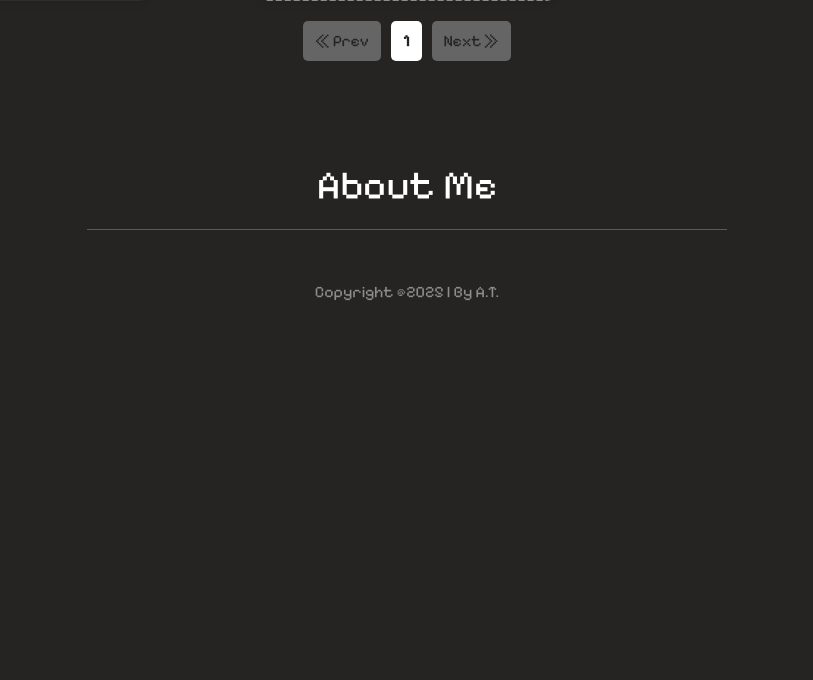
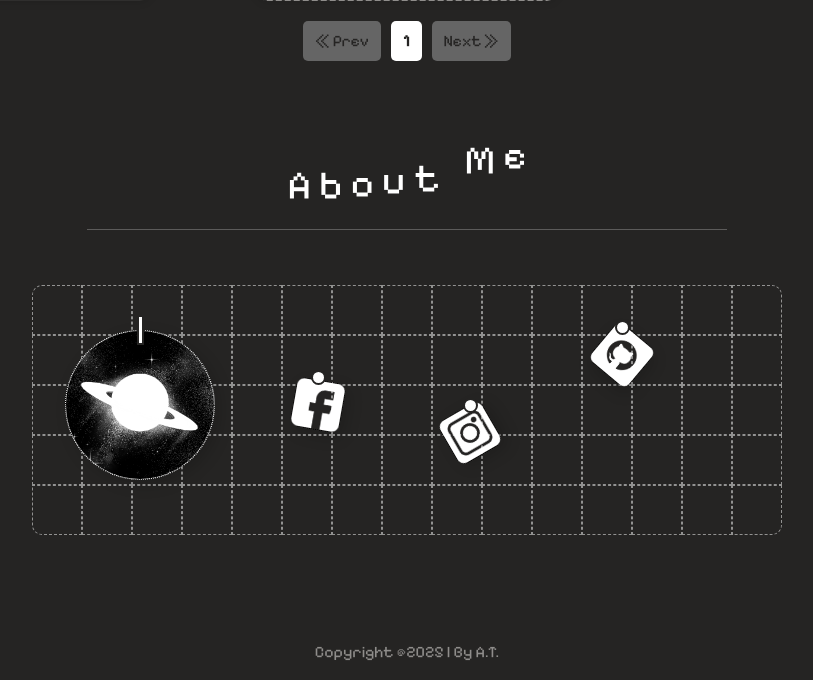
Before and after one commit to thuolala/artworks, a PHP site: page /index.html in a window 1280 px wide. Shown: the part 1038-1718 px from the top of the page, without its empty margins (233-1046 px from the left). Before the commit the page ends 1338 px from the top, so only its background shows below. Run offline with PHP 8.4, Linux system fonts and the light colour scheme.

Commit message:
about section

```diff
--- /dev/null
+++ b/anime.js
@@ -0,0 +1,12 @@
+document.addEventListener("DOMContentLoaded", function () {
+    anime({
+        targets: '.welcome span',
+        translateY: [
+            { value: -30, easing: 'easeOutBounce', duration: 300 }, // Moves up
+            { value: 0, easing: 'easeOutBounce', duration: 300, delay: 70 } // Comes down
+        ],
+        delay: (_, i) => i * 50, // Staggered effect for each letter
+        loop: true,
+        loopDelay: 500 // Small pause before repeating
+    });
+});
--- a/index.html
+++ b/index.html
@@ -18,6 +18,11 @@
     <script src="https://code.jquery.com/jquery-3.6.0.min.js"></script>
     <script src="https://cdnjs.cloudflare.com/ajax/libs/font-awesome/6.0.0-beta3/js/all.min.js"></script>
     <script src="https://stackpath.bootstrapcdn.com/bootstrap/4.5.2/js/bootstrap.bundle.min.js"></script>
+    <script src="https://cdnjs.cloudflare.com/ajax/libs/animejs/3.2.1/anime.min.js"></script>
+
+    <!-- Load main.js after everything is ready -->
+    <script src="./anime.js"></script>
+    <script src="./hanging.js"></script>
     <script src="./main.js"></script>
 
 </head>
@@ -63,7 +68,17 @@
 
     <!--ARTWORKS SECTION-->
     <div class="info">
-        <h5 class="welcome">My Comics</h5>
+        <h5 class="welcome">
+            <span>M</span>
+            <span>y</span>
+            <span>&nbsp;</span>
+            <span>C</span>
+            <span>o</span>
+            <span>m</span>
+            <span>i</span>
+            <span>c</span>
+            <span>s</span>
+        </h5>
         <hr class="line">
     </div>
     <div class="container-fluid" id="artworks">
@@ -144,10 +159,55 @@
 
     <!--ABOUT SECTION-->
     <div class="info">
-        <h5 class="welcome">About Me</h5>
+        <h5 class="welcome">
+            <span>A</span>
+            <span>b</span>
+            <span>o</span>
+            <span>u</span>
+            <span>t</span>
+            <span>&nbsp;</span>
+            <span>M</span>
+            <span>e</span>
+        </h5>
         <hr class="line">
     </div>
+
     <div class="container-fluid" id="about">
+        <div class="fence">
+            <script>
+                const fence = document.querySelector('.fence');
+                for (let i = 0; i < 75; i++) { // 10x10 Grid = 100 squares
+                    let square = document.createElement('div');
+                    square.className = 'square';
+                    fence.appendChild(square);
+                }
+            </script>
+
+            <div class="hanging-container">
+                <div class="hanging-picture">
+                    <img src="./avatar.png" alt="Hanging Artwork">
+                </div>
+            </div>
+
+            <div class="social-container" id="facebookContainer">
+                <div class="social-picture" style="transform: rotate(10deg);" onclick="openFacebook()">
+                    <img src="./facebook.png" alt="Hanging Artwork">
+                </div>
+            </div>
+
+            <div class="social-container" id="instagramContainer">
+                <div class="social-picture" style="transform: rotate(-30deg);" onclick="openInstagram()">
+                    <img src="./instagram.png" alt="Hanging Artwork">
+                </div>
+            </div>
+
+            <div class="social-container" id="githubContainer">
+                <div class="social-picture" style="transform: rotate(40deg);" onclick="openGithub()">
+                    <img src="./github.png" alt="Hanging Artwork">
+                </div>
+            </div>
+
+        </div>
     </div>
 
     <footer>
--- a/main.js
+++ b/main.js
@@ -1,3 +1,30 @@
+document.addEventListener("DOMContentLoaded", function () {
+    const squares = document.querySelectorAll(".square");
+    const columns = 15; // Number of columns
+    const rows = 5; // Number of rows
+
+    const corners = [0, columns - 1, (rows - 1) * columns, (rows * columns) - 1];
+
+    corners.forEach((index, i) => {
+        if (i === 0) squares[index].style.borderRadius = "10px 0 0 0"; // Top-left
+        if (i === 1) squares[index].style.borderRadius = "0 10px 0 0"; // Top-right
+        if (i === 2) squares[index].style.borderRadius = "0 0 0 10px"; // Bottom-left
+        if (i === 3) squares[index].style.borderRadius = "0 0 10px 0"; // Bottom-right
+    });
+});
+
+function openFacebook() {
+    window.open("https://www.facebook.com/thulovesanji", "_blank"); // Open Facebook page
+}
+
+function openInstagram() {
+    window.open("https://www.instagram.com/thuolala/", "_blank"); // Open Instagram page
+}
+
+function openGithub() {
+    window.open("https://github.com/thuolala", "_blank"); // Open Github page
+}
+
 function toggleMenu() {
     document.querySelector(".nav-links").classList.toggle("active");
 }
@@ -246,7 +273,7 @@
 });
 
 // Message Modal
-function openMessageModal(){
+function openMessageModal() {
     $("#messageModal").modal("show"); // Show modal
 
     // Close modal events
--- a/style.css
+++ b/style.css
@@ -1,3 +1,155 @@
+/* ANIMATION */
+.welcome span {
+    display: inline-block !important;
+    opacity: 1 !important;
+    color: var(--accent-color) !important;
+}
+
+/* MESH */
+.fence {
+    position: relative;
+
+    display: grid;
+    grid-template-columns: repeat(15, 1fr); /* Adjust for more/less squares */
+    grid-template-rows: repeat(5, 1fr);
+    margin: auto;
+    background-color: transparent;
+    padding: 5px;
+    width: fit-content;
+    height: fit-content;
+    cursor: pointer;
+}
+
+.fence::before {
+    content: "";
+    position: absolute;
+    width: fit-content;
+    height: fit-content;
+    background-size: 50px 50px;
+    background-image: linear-gradient(transparent 49px, black 50px),
+                      linear-gradient(90deg, transparent 49px, black 50px);
+    opacity: 0.3;
+}
+
+/* The Hanging Picture */
+.hanging-container {
+    position: absolute;
+    top: 50px;
+    left: 5%;
+    display: flex;
+    flex-direction: column;
+    align-items: center;
+}
+
+/* The Hanging String */
+.hanging-container::before {
+    content: "";
+    position: absolute;
+    top: -15px;
+    width: clamp(5px, 1vw, 7px);
+    height: clamp(15px, 5vw, 30px);
+    background: white;
+    z-index: 50;
+    border: 2px solid #252423;
+}
+
+/* Picture */
+.hanging-picture {
+    width: clamp(100px, 20vw, 150px);
+    background: white;
+    border: 1px dotted black;
+    box-shadow: 5px 5px 15px rgba(0, 0, 0, 0.16);
+    border-radius: 50%;
+    transition: transform 2s ease-in-out;
+}
+
+/* Spinning only the picture */
+.hanging-picture:hover {
+    box-shadow: 5px 5px 15px var(--accent-color);
+    animation: slow-spin 4s linear infinite;
+}
+
+.hanging-picture img {
+    border-radius: 50%;
+    width: 100%;
+    display: block;
+}
+
+/* The Social */
+.social-container {
+    position: absolute;
+    display: flex;
+    flex-direction: column;
+    align-items: center;
+}
+
+#facebookContainer{
+    top: clamp(50px, 10vw, 100px);
+    left: 35%;
+}
+
+#instagramContainer{
+    top: clamp(70px, 10vw, 200px);
+    left: 55%;
+}
+
+#githubContainer{
+    top: clamp(30px, 10vw, 50px);
+    left: 75%;
+}
+
+.social-container::before {
+    content: "";
+    position: absolute;
+    top: -10px;
+    width: 15px;
+    height: 15px;
+    border-radius: 50%;
+    background: var(--accent-color);
+    z-index: 50;
+    border: 2px solid #252423;
+}
+
+/* Picture */
+.social-picture {
+    width: clamp(50px, 1vw, 70px);
+    border: 1px dotted black;
+    box-shadow: 5px 5px 15px rgba(0, 0, 0, 0.16);
+    border-radius: 10px;
+    transition: transform 2s ease-in-out;
+}
+
+/* Spinning only the picture */
+.social-picture:hover {
+    box-shadow: 5px 5px 15px var(--accent-color);
+}
+
+.social-picture img {
+    width: 100%;
+    display: block;
+}
+
+@keyframes slow-spin {
+    from {
+        transform: rotate(0deg);
+    }
+    to {
+        transform: rotate(360deg);
+    }
+}
+
+.square {
+    width: clamp(30px, 5vw, 50px);
+    height: clamp(30px, 5vw, 50px);
+    border: 1px dashed var(--accent-color); /* Makes the square visible */
+    opacity: 0.5;
+}
+
+.square:hover {
+    background-color: var(--accent-color);
+    box-shadow: 0px 0px 10px var(--accent-color);
+}
+
 /* COLOR */
 :root {
     --accent-color: #ffff;
@@ -248,7 +400,6 @@
 }
 
 .card-row {
-    /* background-color: red; */
     margin: auto;
     max-width: 1200px;
     height: auto;
@@ -410,7 +561,7 @@
 .modal-body img {
     width: 100%;
     height: auto;
-    border-radius: 10px;
+    /* border-radius: 10px; */
     margin-top: 20px;
 }
 
@@ -529,6 +680,7 @@
 
 /*--------------FOOTER--------------*/
 .footer-text {
+    margin-top: 100px;
     text-align: center;
     color: #8f8d8b;
 }
```
Also changed, not shown: hanging.js (added, +34 -0 lines), avatar.png (added), facebook.png (added), github.png (added), instagram.png (added), saturn.png (added).
